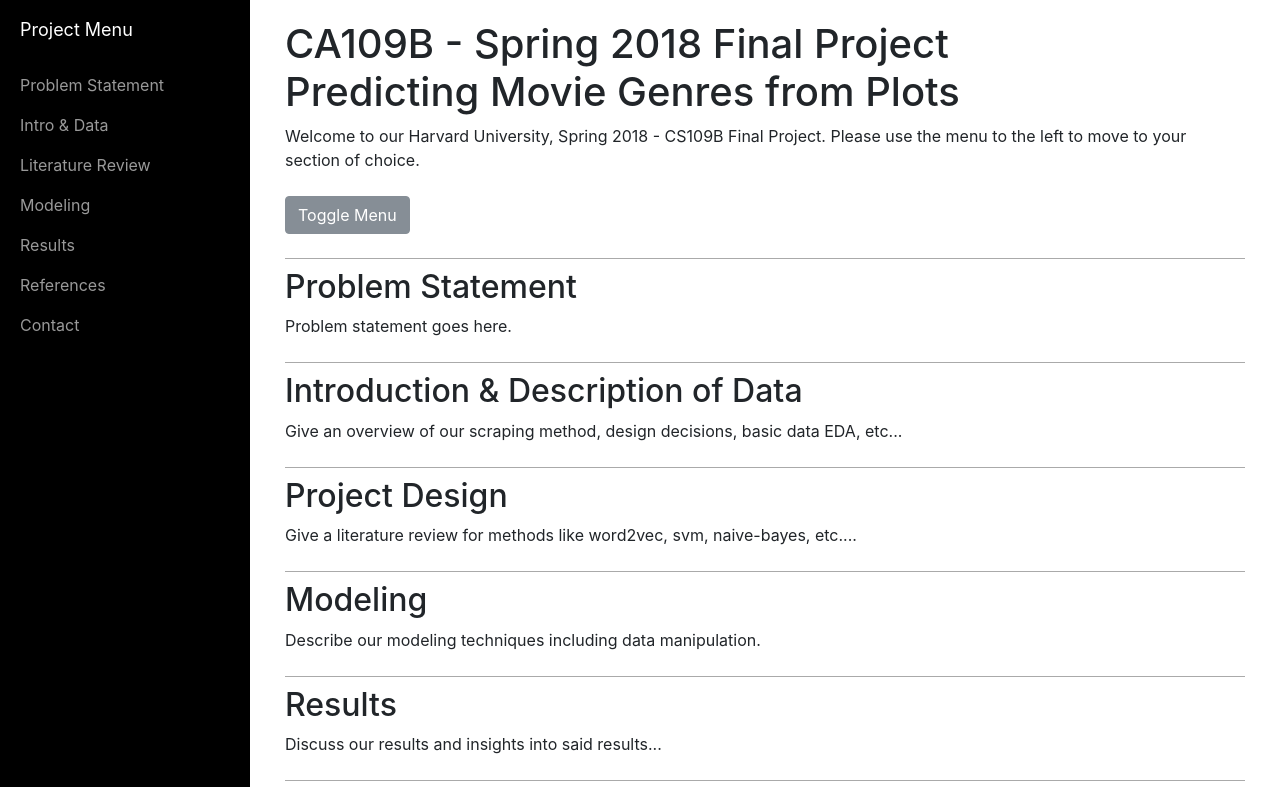
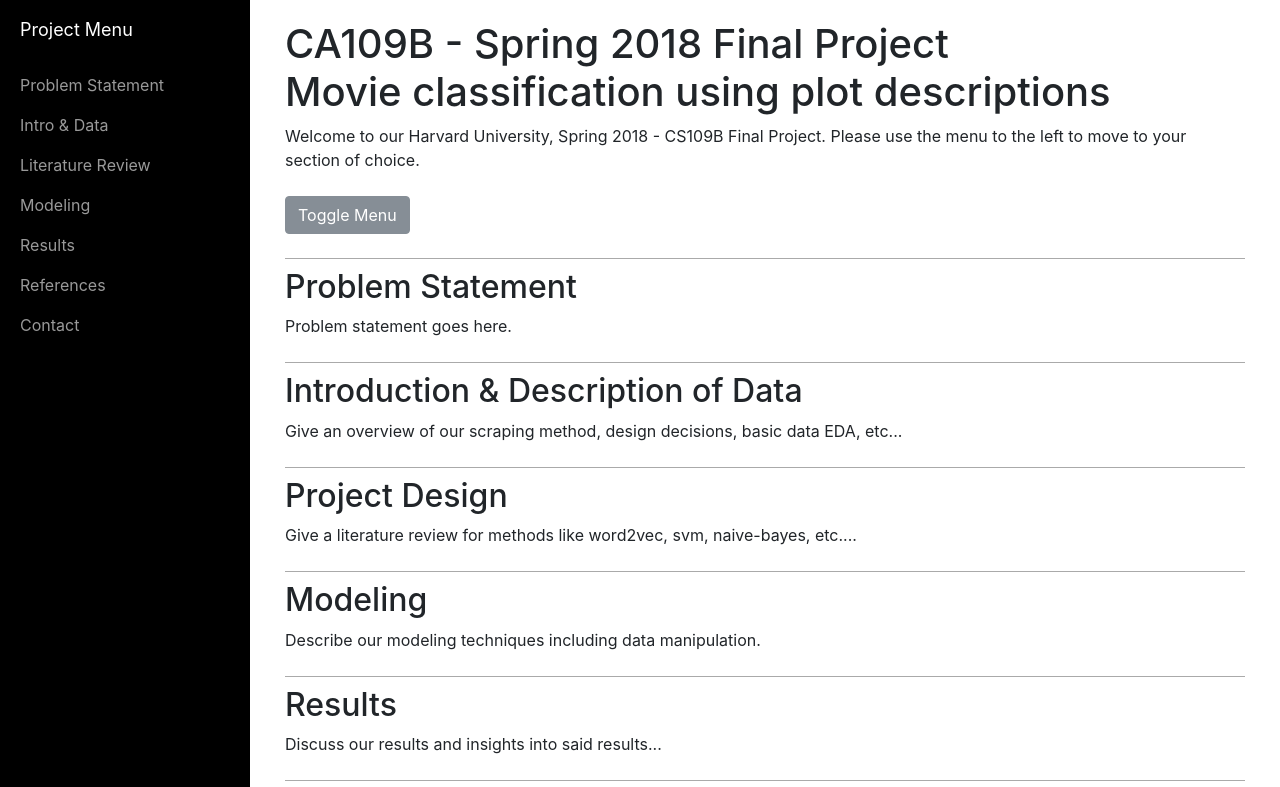
Before and after one commit to Nick-Morgan/Python-Movie-Genre-Predictor, a website: page docs/index.html in a window 1280 px wide. Shown: the top 787 px of the page. Drawn offline with Linux system fonts and the light colour scheme.

Commit message:
updated readme, .gitignore, website framework

```diff
--- a/docs/index.html
+++ b/docs/index.html
@@ -69,7 +69,7 @@
                 <div class="col-md-12">
                     <h1>CA109B - Spring 2018 Final Project
                         <br>
-                        Predicting Movie Genres from Plots</h1>
+                        Movie classification using plot descriptions</h1>
                     <p>
                         Welcome to our Harvard University, Spring 2018 - CS109B Final Project.
                         Please use the menu to the left to move to your section of choice.<br><br>
```
Also changed, not shown: README.md, 1 other file.
